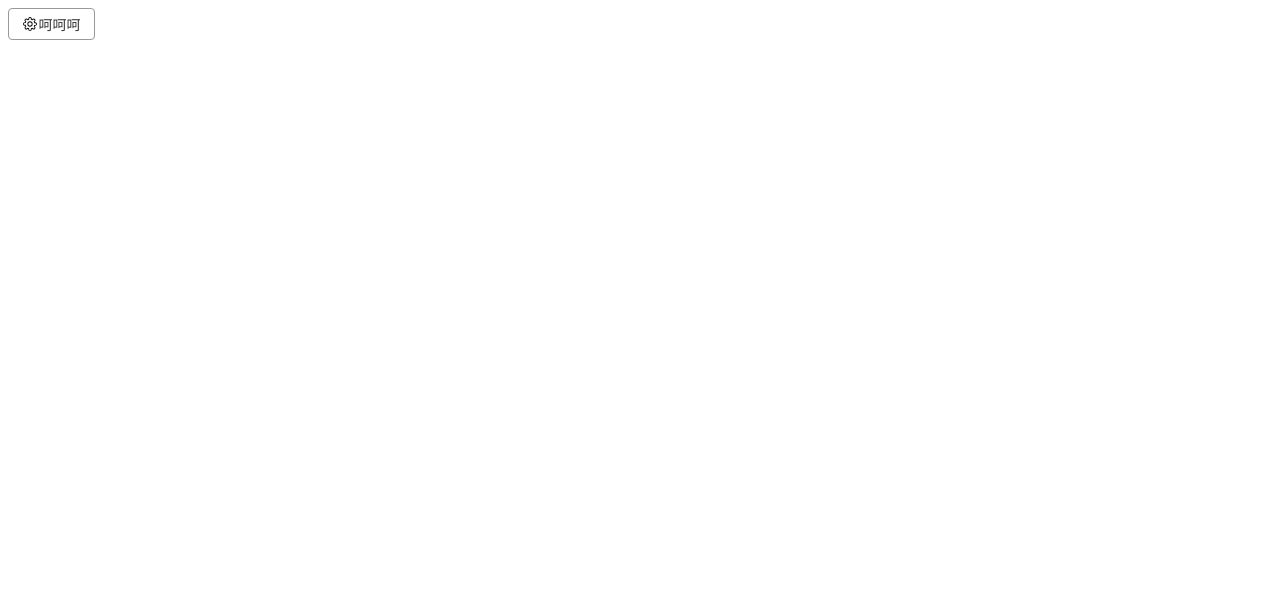
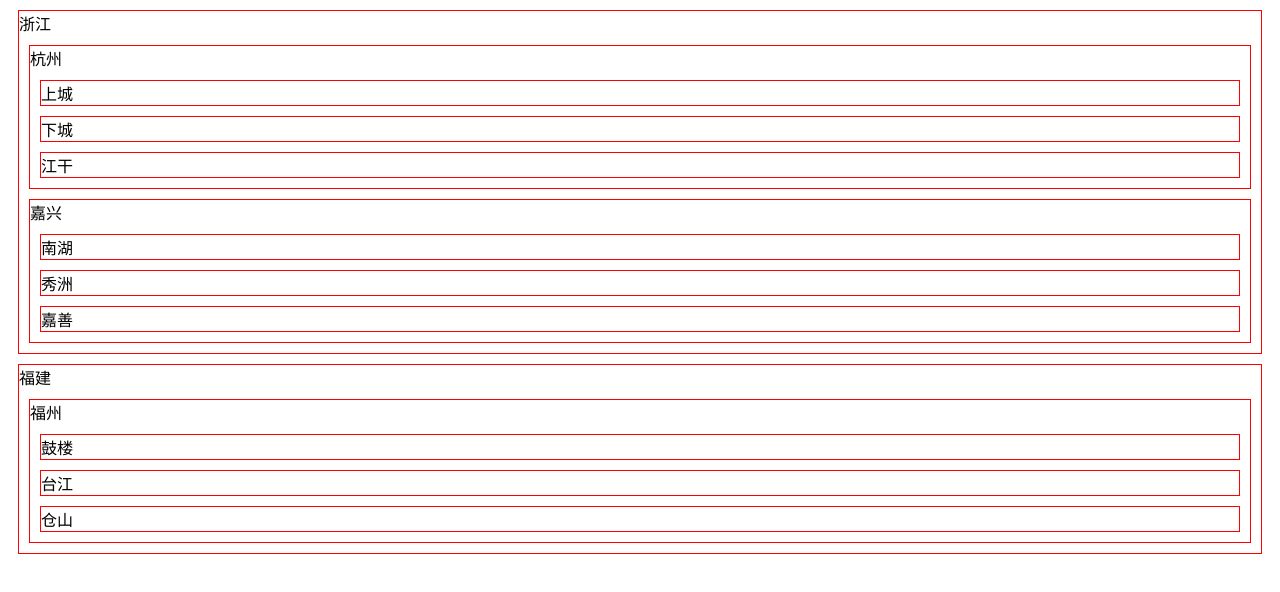
Before and after one commit to SOALIN228/Nono, a Vue app: page / in a window 1280 px wide. Shown: the top 592 px of the page. Built offline with nearby package versions, Linux system fonts and the light colour scheme.

Commit message:
创建Cascader 组件

```diff
--- a/src/App.vue
+++ b/src/App.vue
@@ -1,13 +1,50 @@
 <template>
   <div id="app">
-    <n-button icon="settings">呵呵呵</n-button>
+    <n-cascader :source="source"></n-cascader>
   </div>
 </template>
 
 <script>
 
 export default {
-  name: 'app'
+  name: 'app',
+  data () {
+    return {
+      source: [{
+        name: '浙江',
+        children: [
+          {
+            name: '杭州',
+            children: [
+              { name: '上城' },
+              { name: '下城' },
+              { name: '江干' }
+            ]
+          },
+          {
+            name: '嘉兴',
+            children: [
+              { name: '南湖' },
+              { name: '秀洲' },
+              { name: '嘉善' }
+            ]
+          }
+        ]
+      }, {
+        name: '福建',
+        children: [
+          {
+            name: '福州',
+            children: [
+              { name: '鼓楼' },
+              { name: '台江' },
+              { name: '仓山' }
+            ]
+          }
+        ]
+      }]
+    }
+  }
 }
 </script>
 
--- a/src/components/Cascader/cascader.vue
+++ b/src/components/Cascader/cascader.vue
@@ -1,12 +1,28 @@
 <template>
-
+  <div class="cascader">
+    <div class="trigger">
+      <slot></slot>
+    </div>
+    <div class="popover">
+      <div v-for="item in source">
+        <n-cascader-item :sourceItem="item"></n-cascader-item>
+      </div>
+    </div>
+  </div>
 </template>
 
 <script>
+import CascaderItem from '../CascaderItem/cascader-item'
+
 export default {
   name: 'NCascader',
-  data () {
-    return {}
+  components: {
+    'n-cascader-item': CascaderItem
+  },
+  props: {
+    source: {
+      type: Array
+    }
   }
 }
 </script>
--- /dev/null
+++ b/src/components/CascaderItem/cascader-item.vue
@@ -0,0 +1,27 @@
+<template>
+  <div class="cascaderItem">
+    {{sourceItem.name}}
+    <n-cascader-item v-if="sourceItem.children"
+                     v-for="item in sourceItem.children"
+                     :sourceItem="item"
+    ></n-cascader-item>
+  </div>
+</template>
+
+<script>
+export default {
+  name: 'NCascaderItem',
+  props: {
+    sourceItem: {
+      type: Object
+    }
+  }
+}
+</script>
+
+<style lang="scss" scoped>
+  .cascaderItem {
+    border: 1px solid red;
+    margin: 10px;
+  }
+</style>
```
Also changed, not shown: src/main.js (+8 -4 lines).
